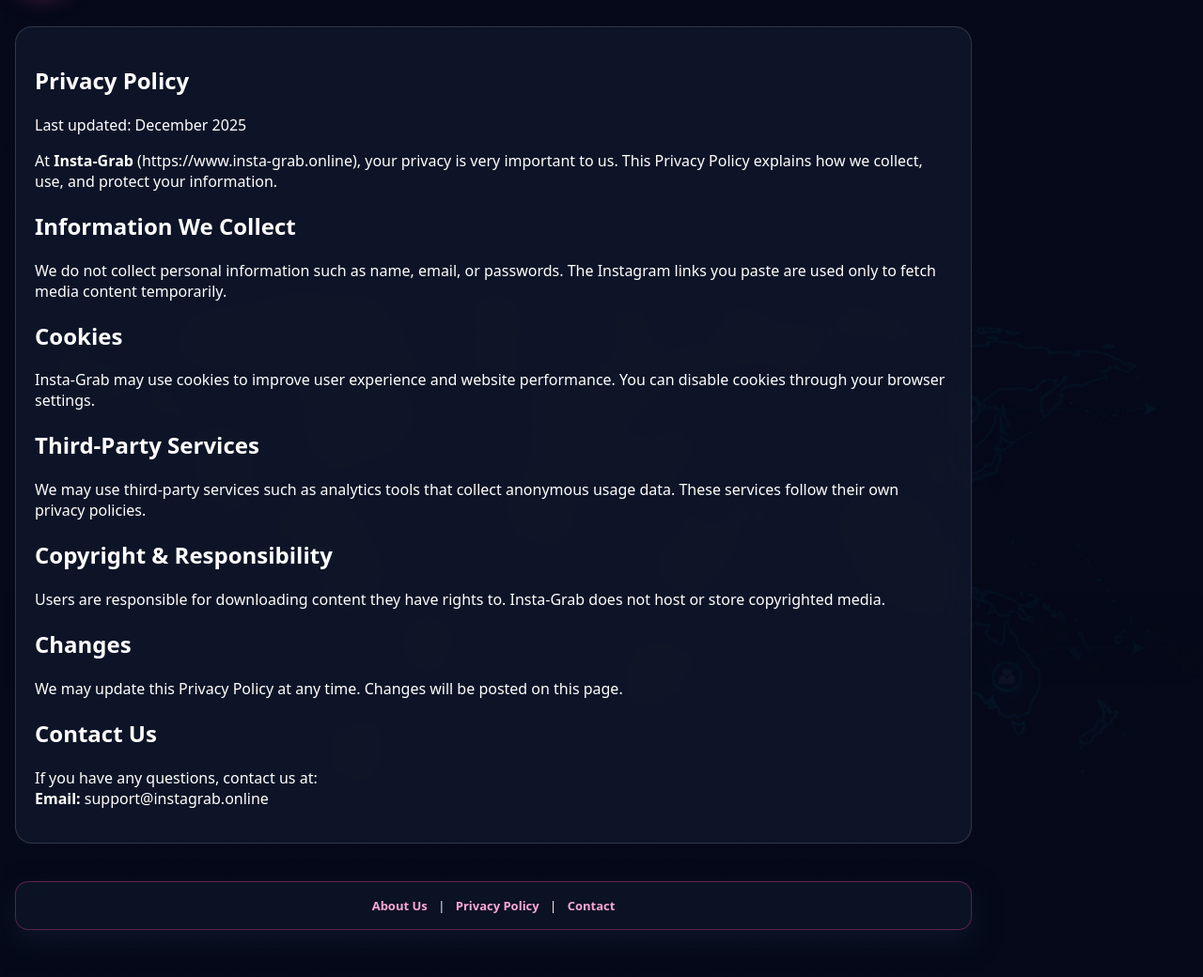
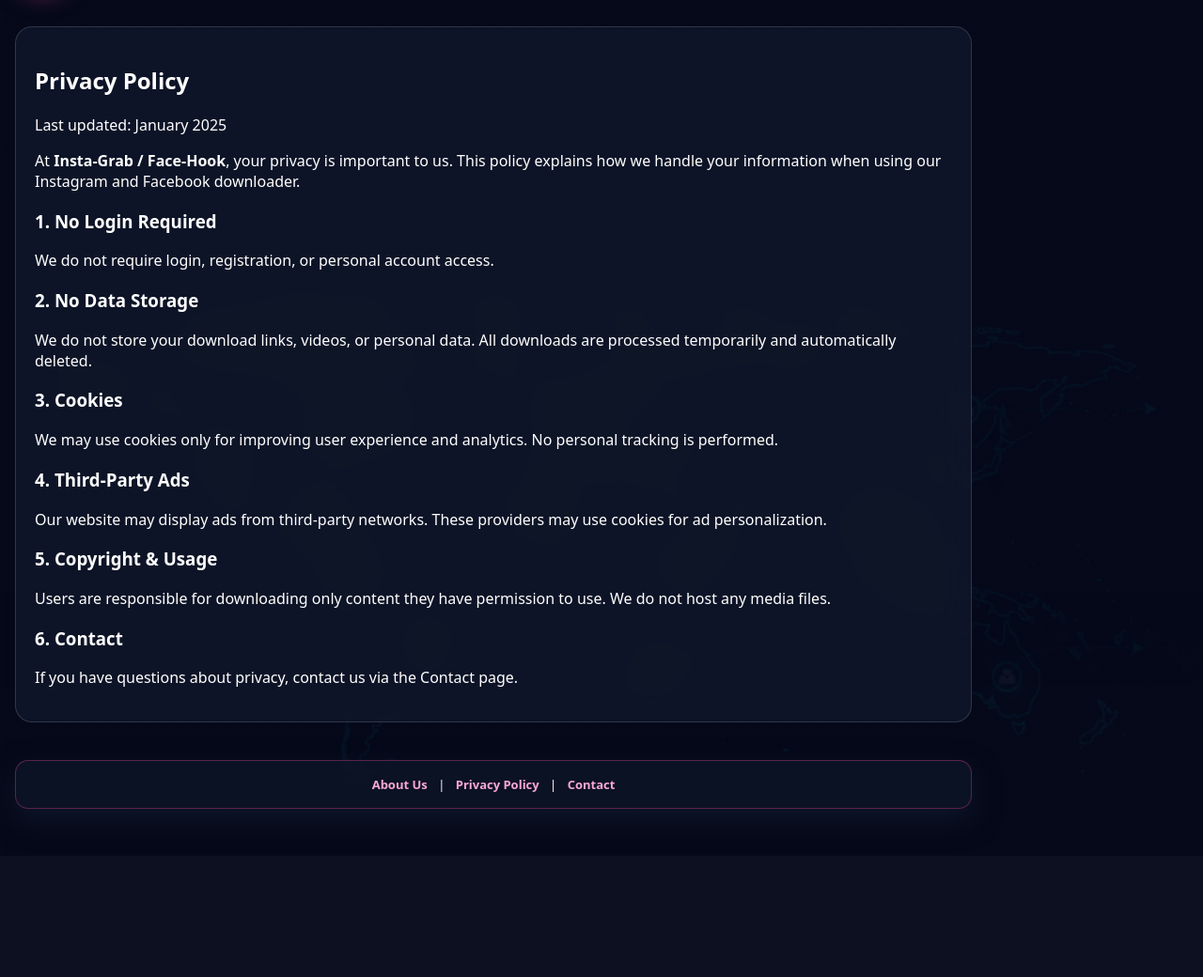
Before and after one commit to devilyuvraj11/Instagrab, a Flask app: page /privacy-policy in a window 1280 px wide. Shown: the part 70-1110 px from the top of the page at 94% size. After the commit the page ends 931 px from the top, so only its background shows below. Run offline with Flask 3, Linux system fonts and the light colour scheme.

Commit message:
Update privacy-policy.html

```diff
--- a/templates/privacy-policy.html
+++ b/templates/privacy-policy.html
@@ -19,48 +19,28 @@
     <section class="card">
   <h2>Privacy Policy</h2>
 
-  <p>Last updated: December 2025</p>
+  <p>Last updated: January 2025</p>
 
-  <p>
-    At <strong>Insta-Grab</strong> (https://www.insta-grab.online), your privacy is very important to us.
-    This Privacy Policy explains how we collect, use, and protect your information.
-  </p>
+  <p>At <strong>Insta-Grab / Face-Hook</strong>, your privacy is important to us. This policy explains how we handle your information when using our Instagram and Facebook downloader.</p>
 
-  <h2>Information We Collect</h2>
-  <p>
-    We do not collect personal information such as name, email, or passwords.
-    The Instagram links you paste are used only to fetch media content temporarily.
-  </p>
+<h3>1. No Login Required</h3>
+<p>We do not require login, registration, or personal account access.</p>
 
-  <h2>Cookies</h2>
-  <p>
-    Insta-Grab may use cookies to improve user experience and website performance.
-    You can disable cookies through your browser settings.
-  </p>
+<h3>2. No Data Storage</h3>
+<p>We do not store your download links, videos, or personal data. All downloads are processed temporarily and automatically deleted.</p>
 
-  <h2>Third-Party Services</h2>
-  <p>
-    We may use third-party services such as analytics tools that collect anonymous usage data.
-    These services follow their own privacy policies.
-  </p>
+<h3>3. Cookies</h3>
+<p>We may use cookies only for improving user experience and analytics. No personal tracking is performed.</p>
 
-  <h2>Copyright & Responsibility</h2>
-  <p>
-    Users are responsible for downloading content they have rights to.
-    Insta-Grab does not host or store copyrighted media.
-  </p>
+<h3>4. Third-Party Ads</h3>
+<p>Our website may display ads from third-party networks. These providers may use cookies for ad personalization.</p>
 
-  <h2>Changes</h2>
-  <p>
-    We may update this Privacy Policy at any time.
-    Changes will be posted on this page.
-  </p>
+<h3>5. Copyright & Usage</h3>
+<p>Users are responsible for downloading only content they have permission to use. We do not host any media files.</p>
 
-  <h2>Contact Us</h2>
-  <p>
-    If you have any questions, contact us at:
-    <br><strong>Email:</strong> support@instagrab.online
-  </p>
+<h3>6. Contact</h3>
+<p>If you have questions about privacy, contact us via the Contact page.</p>
+
   </section>
   <footer class="hint">
   <a href="/about">About Us</a> |
```
